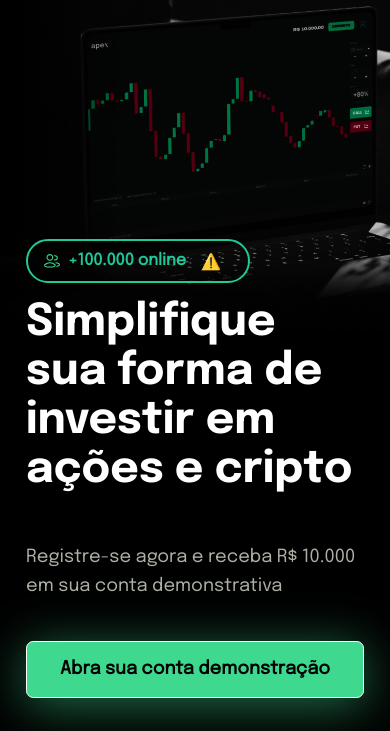
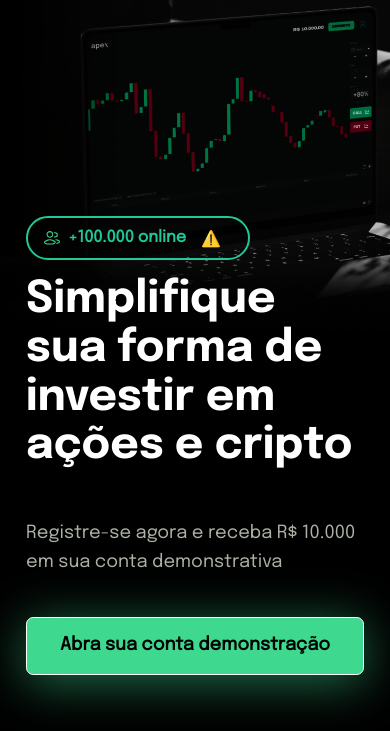
Before and after one commit to CaioAbra/apex, a plain HTML site: page index.html in a window 390 px wide. Shown: the part 113-844 px from the top of the page. Drawn offline with nearby package versions, Linux system fonts and the light colour scheme; no server answers.

Commit message:
ajuste  container

```diff
--- a/assets/scss/_dobra_1.scss
+++ b/assets/scss/_dobra_1.scss
@@ -39,7 +39,7 @@ section#hero-section {
 
 
         @media screen and (max-width:468px) {
-            padding-top: 68%;
+            padding-top: 62%;
         }
 
         @media screen and (min-width:468px) {
```
Also changed, not shown: assets/css/style.css.
